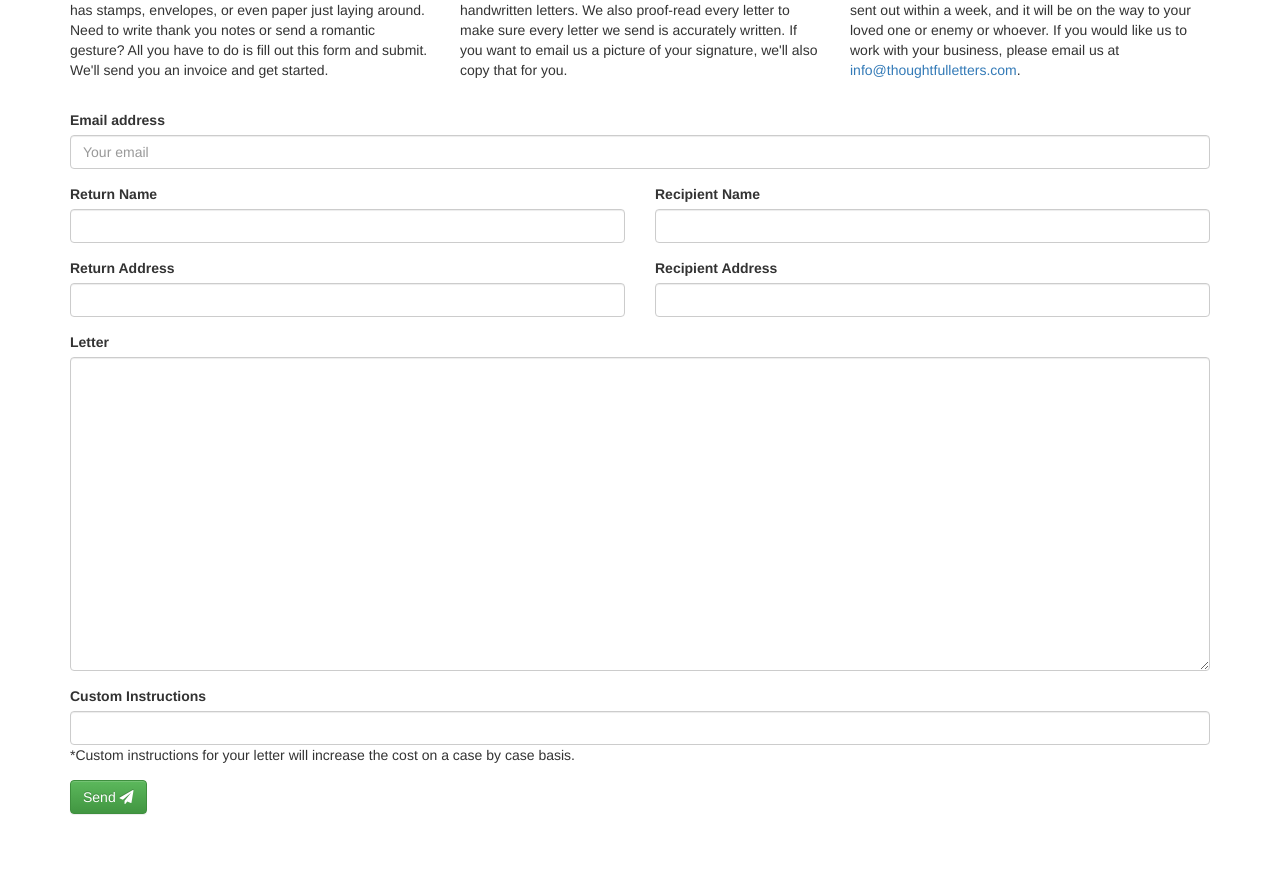
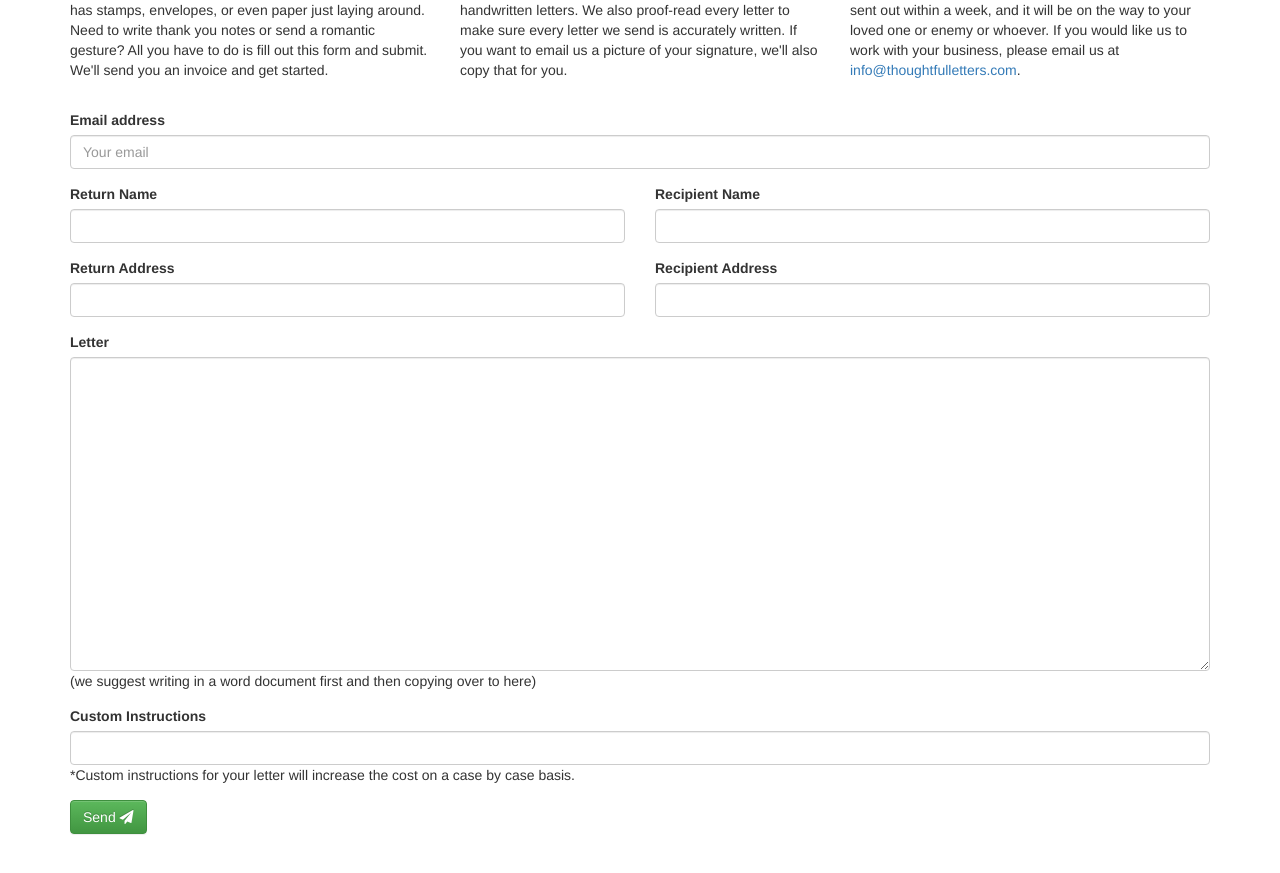
Before and after one commit to jaruesink/HeartfeltLetters, a plain HTML site: page heartfelt-letters/index.html in a window 1280 px wide. Shown: the part 153-1026 px from the top of the page. Drawn offline with nearby package versions, Linux system fonts and the light colour scheme.

```diff
--- a/heartfelt-letters/index.html
+++ b/heartfelt-letters/index.html
@@ -80,6 +80,7 @@
         <div class="form-group">
             <label for="text">Letter <span id="result"></span></label>
             <textarea name="text" id="text" rows="15" class="form-control"></textarea>
+            (we suggest writing in a word document first and then copying over to here)
         </div>
         <div class="form-group">
             <label for="customize">Custom Instructions</label>
```
